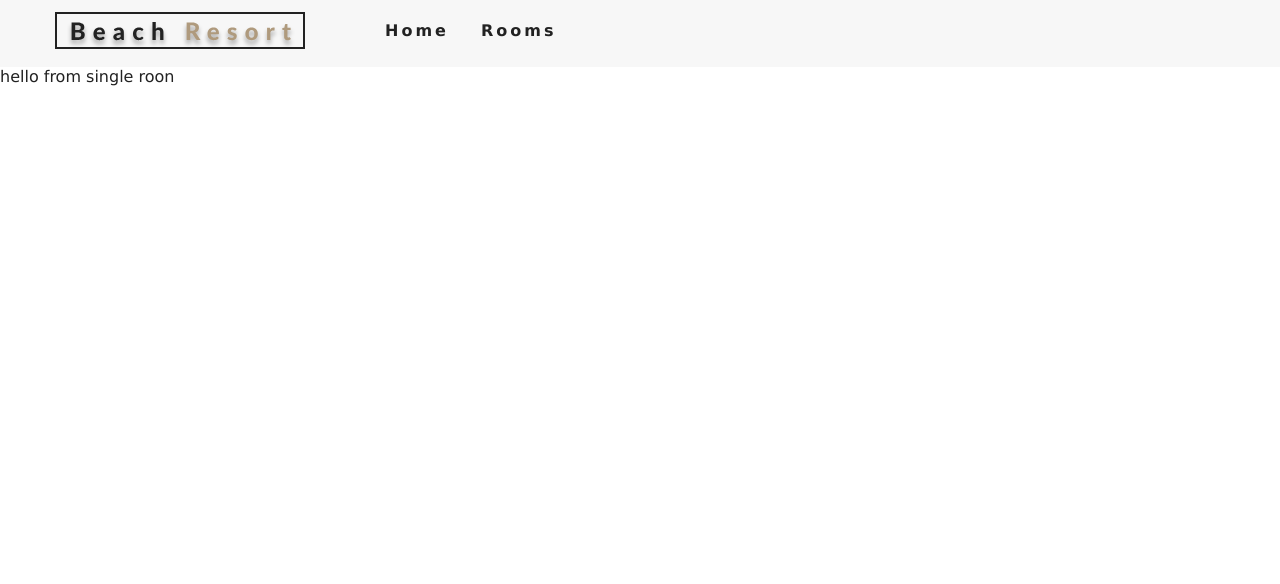
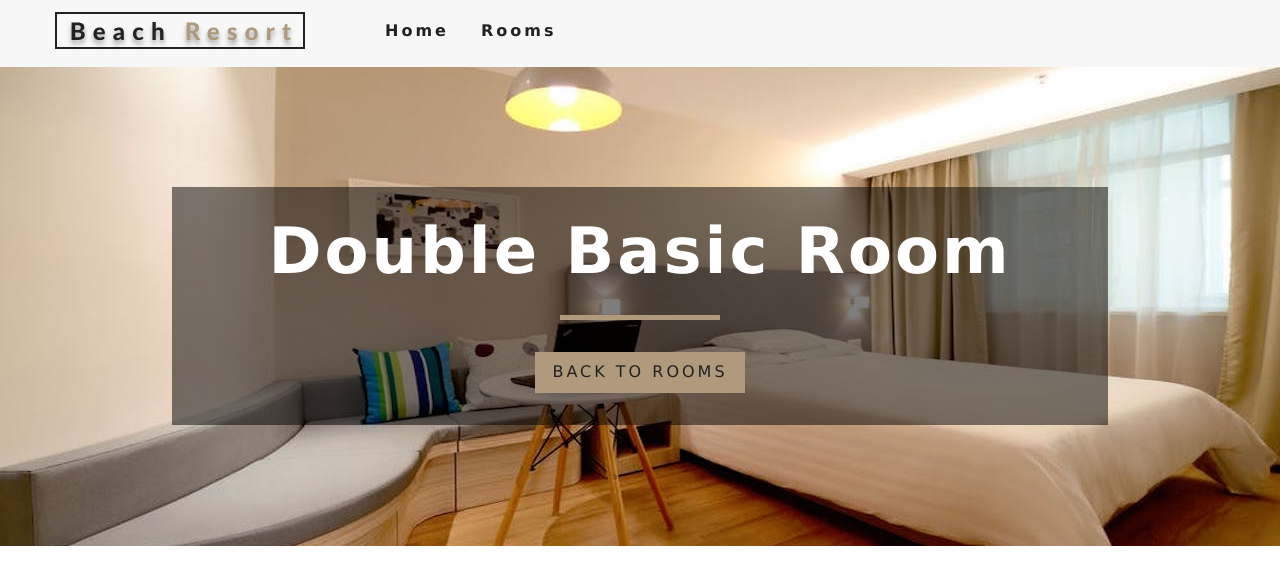
Before and after one commit to diiegoburiti/ComeHome, a React (Create React App) app: page /rooms/double-basic in a window 1280 px wide. Shown: the top 584 px of the page. Built offline with nearby package versions, Linux system fonts and the light colour scheme.

Commit message:
single room started

```diff
--- a/src/context.js
+++ b/src/context.js
@@ -33,10 +33,16 @@
     });
     return tempItems;
   }
+  //mostrar especifica room na page singleroom
+  getRoom = (slug) => {
+    let tempRooms = [...this.state.rooms];
+    const room = tempRooms.find((room) => room.slug === slug);
+    return room;
+  };
 
   render() {
     return (
-      <RoomContext.Provider value={{ ...this.state }}>
+      <RoomContext.Provider value={{ ...this.state, getRoom: this.getRoom }}>
         {this.props.children}
       </RoomContext.Provider>
     );
--- a/src/pages/SingleRoom.js
+++ b/src/pages/SingleRoom.js
@@ -1,7 +1,55 @@
 import React, { Component } from "react";
+import defaultBcg from "../images/room-1.jpeg";
+import Hero from "../components/Hero";
+import Banner from "../components/Banner";
+import { Link } from "react-router-dom";
+import { RoomContext } from "../context";
 
 export default class SingleRoon extends Component {
+  constructor(props) {
+    super(props);
+    // console.log(this.props);
+    this.state = {
+      slug: this.props.match.params.slug,
+      defaultBcg,
+    };
+  }
+  static contextType = RoomContext;
+  //componentDidMount() {}
   render() {
-    return <div>hello from single roon</div>;
+    const { getRoom } = this.context;
+    const room = getRoom(this.state.slug);
+    //se a room não for achada
+    if (!room) {
+      return (
+        <div className="error">
+          <h3>no such room could be found</h3>
+          <Link to="/rooms" className="btn-primary">
+            back to rooms
+          </Link>
+        </div>
+      );
+    }
+    const {
+      name,
+      description,
+      capacity,
+      size,
+      price,
+      extras,
+      breakfast,
+      pets,
+      images,
+    } = room;
+
+    return (
+      <Hero hero="roomsHero">
+        <Banner title={`${name} room`}>
+          <Link to="/rooms" className="btn-primary">
+            Back to Rooms
+          </Link>
+        </Banner>
+      </Hero>
+    );
   }
 }
```
